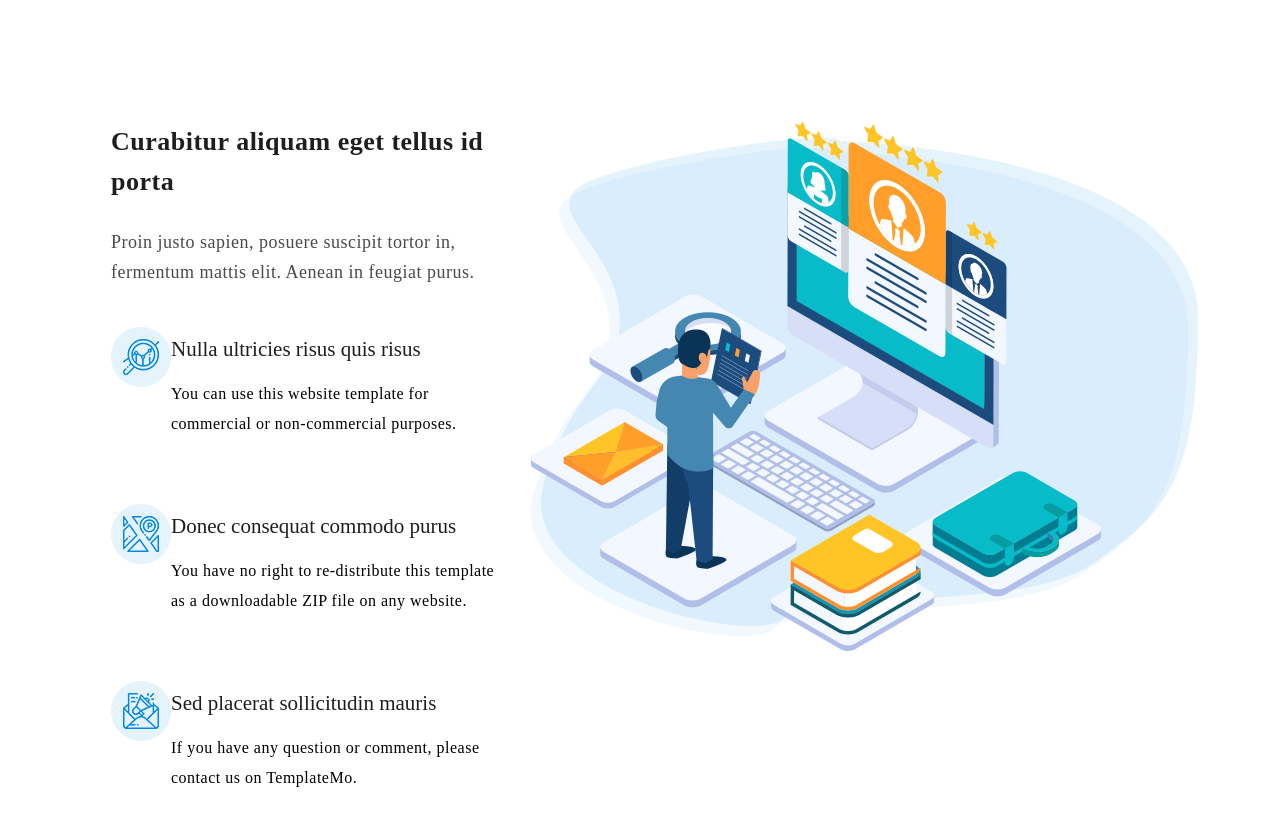
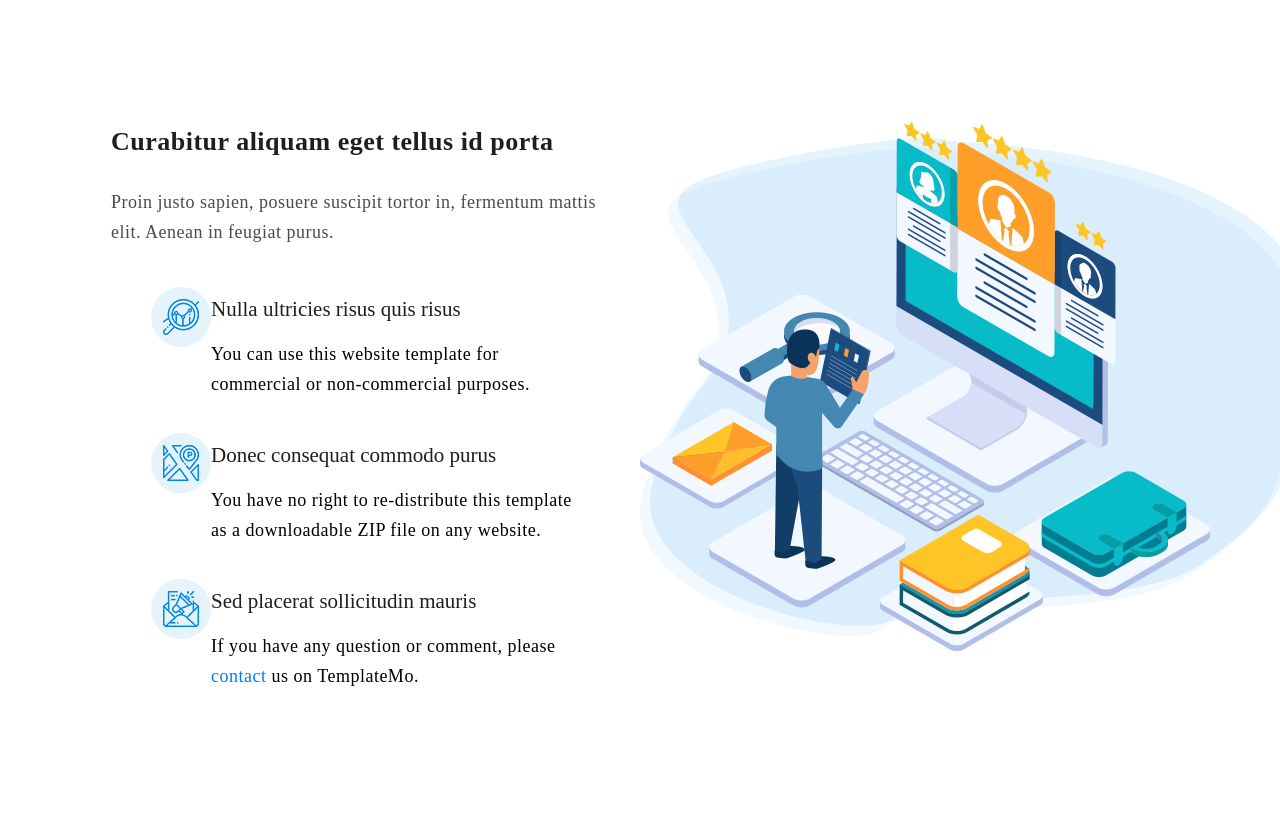
Before and after one commit to kadavalahiren/art-factory, a plain HTML site: page index.html in a window 1280 px wide. Shown: the part 1540-2366 px from the top of the page. Drawn offline with Linux system fonts and the light colour scheme.

Commit message:
add commit

```diff
--- a/css/style.css
+++ b/css/style.css
@@ -43,11 +43,12 @@ html,body{
     width: 75%;
     padding: 0px 15px;
     float: left;
+    text-align: right;
 }
 .sub{
     padding: 0px 0px 0px 80px;
 }
-ul,li{
+.sub,li{
     line-height: 80px;
     margin: 0 ;
     padding: 0;
@@ -68,6 +69,9 @@ ul,li{
     display: block;
     font-weight: 500;
     font-size: 13px;
+}
+.menus:hover{
+    color:#f55858;
 }
 .txt_img{
     width: 100%;
@@ -107,6 +111,9 @@ ul,li{
     text-decoration: none;
     position: absolute;
 }
+.f_btn:hover{
+    background-color: #0088e8;
+}
 .f_img{
     max-width: 48%;
     float: left;
@@ -128,14 +135,14 @@ ul,li{
     width: 85%;
     margin: auto;
 }
-.s_img, .third_img{
+.s_img{
     max-width: 60%;
     float: left;
 }
 .s_imgs{
     padding: 0px 15px;
 }
-.s_text,.third_txt{
+.s_text{
     max-width: 40%;
     padding: 0px 15px;
     float: left;
@@ -155,6 +162,12 @@ ul,li{
     margin: 0px 0px 40px 0px;
     letter-spacing: 0.5px;
 }
+.p_a{
+    color:#007bff;
+}
+.p_a:hover{
+    color: #0056b3;
+}
 .s_btn{
     font-size: 13px;
     border-radius: 20px;
@@ -165,6 +178,18 @@ ul,li{
     position: absolute;
     letter-spacing: 0.25px;
     text-decoration: none;
+}
+.s_btn:hover{
+    background-color: #0088e8;
+}
+.third_txt{
+    max-width: 50%;
+    padding: 0px 15px;
+    float: left;
+}
+.third_img{
+    max-width: 50%;
+    float: left;
 }
 .text_li{
     width: 80%;
@@ -184,7 +209,7 @@ ul,li{
 }
 .third_p{
     margin:0px 0px 30px 0px;
-    font-size: 16px;
+    font-size: 18px;
     line-height: 30px;
     letter-spacing: 0.5px;
 }
@@ -212,7 +237,9 @@ ul,li{
     padding: 40px 30px;
     position: absolute;
     background-color: #fff;
-
+}
+.for_div1:hover .icon ,.for_div1:hover a.for_btn{
+     background-color: #0088e8;
 }
 .icon{
     width: 100px;
@@ -482,6 +509,8 @@ a{
     width: 50%;
     margin: auto;
     float: left;
+    text-align: right;
+
 }
 .social{
     overflow: hidden;
@@ -492,13 +521,13 @@ a{
     text-align: center;
     background-color: #00b4c6;
     width: 40px;
-    height: 35px;
     line-height: 30px;
     border-radius: 5px;
     display: inline-block;
     font-size: 16px;
+     margin: 0;
 }
-.seven ul li{
+.social,li{
     line-height: 30px;
     margin: 0;
     padding: 0;
--- a/index.html
+++ b/index.html
@@ -19,7 +19,7 @@
                 <div class="rmenu">
                     <ul class="sub">
                         <li>
-                            <a href="" class=" clr ">HOME</a>
+                            <a href="" class="clr ">HOME</a>
                         </li>
                         <li>
                             <a href="" class="menus">ABOUT</a>
@@ -59,7 +59,7 @@
                 <div class="s_text">
                     <h5 class="s_h5">Vivamus sodales nisi id ante molestie venenatis</h5>
                     <p class="sec_p">
-                        This template is last updated on 20 August 2019 for main menu drop-down arrow and sub menu text color. Duis auctor dolor eu scelerisque vestibulum. Vestibulum
+                        This template is <a href="" class="p_a">last updated on 20 August 2019</a> for main menu drop-down arrow and sub menu text color. Duis auctor dolor eu scelerisque vestibulum. Vestibulum
                         lacinia, nisl sit amet tristique condimentum.
                         <br>
                         <br>
@@ -113,7 +113,7 @@
                                     Sed placerat sollicitudin mauris
                                 </h5>
                                 <p class="third_p">
-                                    If you have any question or comment, please contact us on TemplateMo.
+                                    If you have any question or comment, please <a href="" class="p_a">contact</a> us on TemplateMo.
                                 </p>
                             </div>
                         </li>
```
Lines whose indentation alone changed are shown as unchanged.
